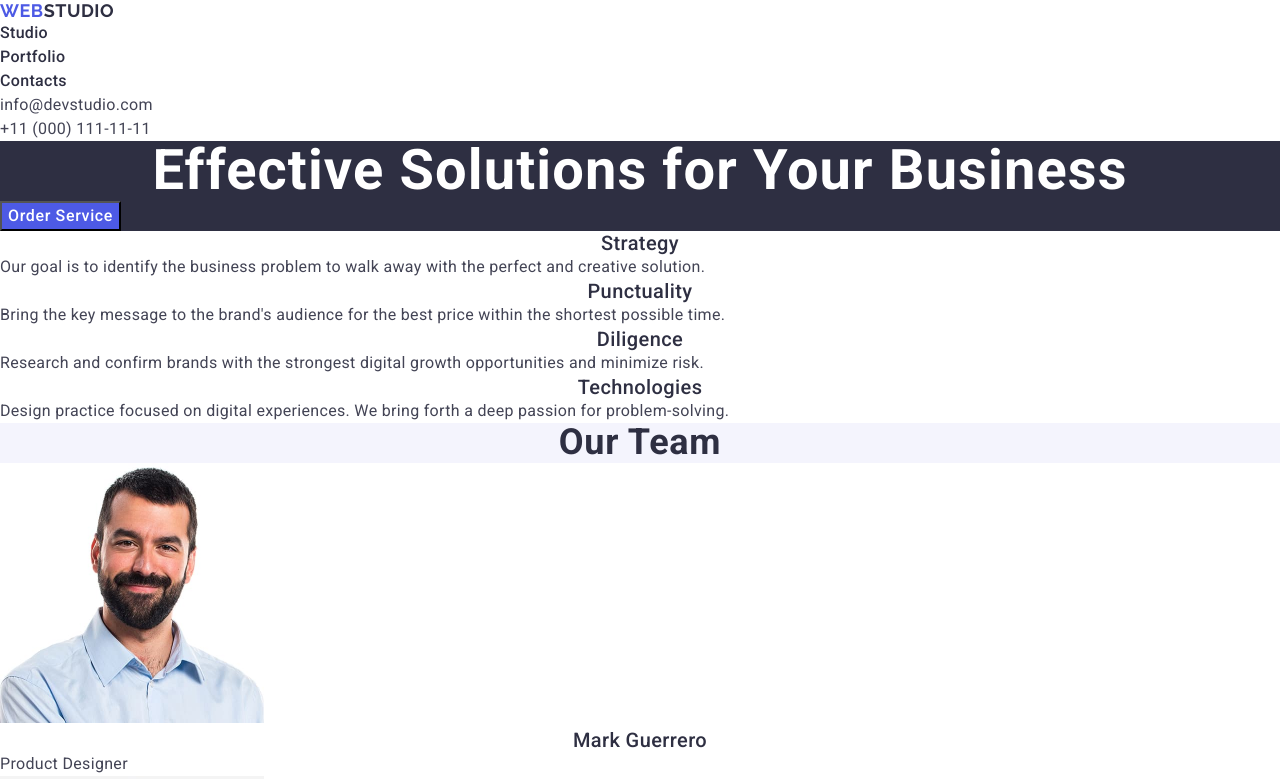
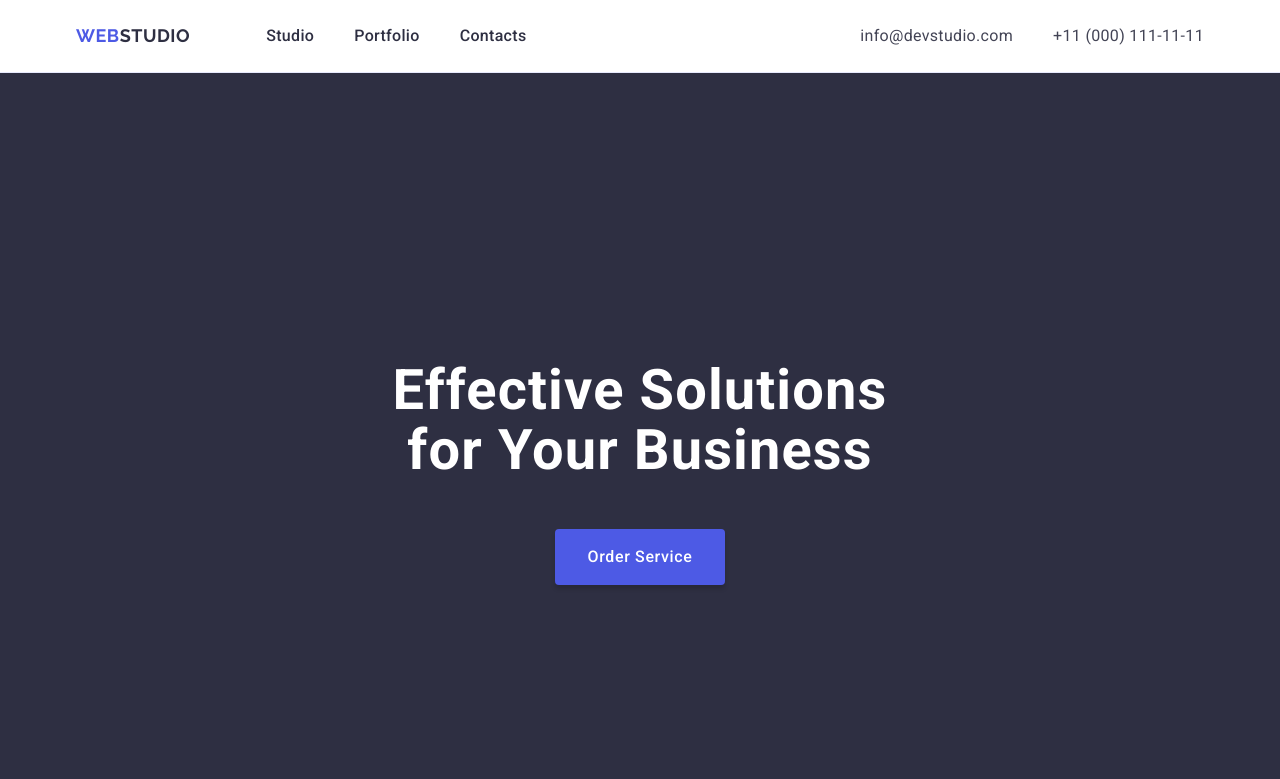
Before and after one commit to Zybin-Igor/goit-markup-hw-03, a plain HTML site: page index.html in a window 1280 px wide. Shown: the top 779 px of the page. Drawn offline with nearby package versions, Linux system fonts and the light colour scheme.

Commit message:
second commit

```diff
--- a/css/style.css
+++ b/css/style.css
@@ -3,139 +3,249 @@
 *::after {
 	box-sizing: border-box;
 }
+
 body {
-	font-family: 'Roboto', sans-serif; /* По умолчанию Regular */
+	font-family: 'Roboto', sans-serif;
+	/* По умолчанию Regular */
 	background-color: #FFFFFF;
 	color: #434455
 }
-ul {
+
+ul,
+ol {
 	list-style-type: none;
+	margin: 0;
+	padding: 0;
 }
+
+h1,
+h2,
+h3,
+h4,
+h5,
+h6,
+p {
+	margin: 0;
+}
+
 a {
 	text-decoration: none;
 }
-address {
-	font-style: normal;
-}
-h1, h2, h3, h4, h5, h6, p {
-	margin-top: 0;
-	margin-bottom: 0;
+
+/* common */
+.container {
+	max-width: 1158px;
+	padding: 0 15px;
+	margin: 0 auto;
 }
 
-ul, ol {
-	margin-top: 0;
-	margin-bottom: 0;
-	padding-left: 0;
-}
-.container {
-	max-width: 1440px;
-	padding-left: 0;
-	padding-right: 0;
-	margin-left: 0;
-	margin-right: 0;
-	}
 /* button {
 	cursor: pointer;
 } */
-/*---Header шапка сайту--*/
-/* .header {
+/*------------Header шапка сайту-----------*/
+.page-header {
+	border-bottom: 1px solid #e7e9fc;
 }
-.header-navigation {
-} */
-.header-navigation-logo {
-	font-family: "Raleway", sans-serif;
+
+.header-container {
+	display: flex;
+	align-items: center;
+}
+
+.header-nav {
+	display: flex;
+	align-items: center;
+}
+
+.logo {
+	font-family: 'Raleway', sans-serif;
 	font-weight: 700;
 	font-size: 18px;
 	line-height: 1.17;
 	letter-spacing: 0.03em;
 	text-transform: uppercase;
-color:#4D5AE5;
+	color: #4d5ae5;
 }
 
-.accent {
-	color:#2E2F42;
+.header-logo {
+	padding: 24px 0;
+	margin-right: 76px;
 }
 
-.header-navigation-link {
+.header-logo .logo-part {
+	color: #2e2f42;
+}
+
+.footer-logo .logo-part {
+	color: #f4f4fd;
+}
+
+.nav-list {
+	display: flex;
+	align-items: center;
+	gap: 40px;
+}
+
+.nav-link {
+	display: block;
+	padding: 24px 0;
 	font-weight: 500;
 	font-size: 16px;
 	line-height: 1.5;
 	letter-spacing: 0.02em;
-color:#2E2F42;
+	color: #2e2f42;
 }
 
-.header-navigation-link:hover,
-.header-navigation-link:focus {
-	color: #404BBF;
+.contacts {
+	font-style: normal;
+	margin-left: auto;
 }
 
+.contacts-list {
+	display: flex;
+	align-items: center;
+	gap: 40px;
+}
 
-.address-link {
+.contacts-link {
+	display: block;
+	padding: 24px 0;
 	font-size: 16px;
 	line-height: 1.5;
 	letter-spacing: 0.02em;
-color:#434455;
+	color: #434455;
 }
-.address-link:hover,
-.address-link:focus {
-	color: #404BBF;
+
+.nav-link:hover,
+.nav-link:focus,
+.contacts-link:hover,
+.contacts-link:focus {
+	color: #404bbf;
 }
-.text {
 
-font-size: 16px;
-line-height: 1.5;
-letter-spacing: 0.02em;
-color:#434455;
-}
 /*---Header шапка сайту--*/
 /*----section 1 _Hero-------*/
 /* .hero {
 } */
+.section {
+	padding: 120px 0;
+}
+
 .hero {
-	background-color:#2E2F42;
+	background-color: #2E2F42;
+	height: 600px;
+	display: flex;
+	flex-direction: column;
+	/* Размещаем элементы в колонку */
+	align-items: center;
+	/* Центрируем по горизонтали */
+	justify-content: center;
+	/* Центрируем по вертикали */
+	height: 100vh;
+	/* Высота блока на весь экран */
+	text-align: center;
+	background-color: #2E2F42;
 }
+
 .hero-title {
 	font-weight: 700;
 	font-size: 56px;
 	line-height: 1.07;
 	letter-spacing: 0.02em;
-text-align: center;
-color:#FFFFFF;
+	color: #FFFFFF;
+	margin-bottom: 48px;
+	/* Добавляем отступ перед кнопкой */
 
 }
+
 .hero-btn {
+	min-width: 169px;
+	height: 56px;
 	font-weight: 500;
 	font-size: 16px;
 	line-height: 1.5;
 	letter-spacing: 0.04em;
-color:#FFFFFF;
-background-color:#4D5AE5;
+	color: #FFFFFF;
+	background-color: #4D5AE5;
 	cursor: pointer;
+	border-radius: 4px;
+	padding: 16px 32px;
+	box-shadow: 0 4px 4px 0 rgba(0, 0, 0, 0.15);
+	border: none;
+	;
 }
+
 .hero-btn:hover,
 .hero-btn:focus {
 	background-color: #404BBF;
 }
+
+
 /*----section 1 _Hero-------*/
 
 /*-----section 2 _Skils-----*/
 
-.skils-title {
+.title-midi {
 	font-weight: 500;
 	font-size: 20px;
 	line-height: 1.2;
 	letter-spacing: 0.02em;
-color:#2E2F42;
+	text-align: center;
+	color: #2E2F42;
+	margin-bottom: 8px;
 }
+
+.skils-text {
+	/* font-weight: 400;
+font-size: 16px; */
+	line-height: 1.5;
+	letter-spacing: 0.02em;
+	color: #434455;
+	padding: 0;
+	font-weight: 400;
+font-size: 16px;
+}
+
+.skils-list {
+	display: flex;
+
+}
+
+.skils-item {
+	width: calc((100% - 72px) / 4);
+}
+
 /*-----section 2 _Skils-----*/
 
 /*-----Section 3 _Our Team-----*/
 .ourteam {
-	background-color:#F4F4FD;
+	background-color: #F4F4FD;
 }
+
+.text-ourteam {
+	text-align: center;
+	padding-bottom: 32px;
+
+}
+
+.ourteam-list {
+	display: flex;
+	flex-wrap: wrap;
+	justify-content: center;
+	gap: 24px;
+	/* Добавляем отступ между элементами */
+}
+
 .ourteam-item-card {
-	background-color:#FFFFFF
+	background-color: #FFFFFF;
+	flex-basis: calc((100% - 72px) / 4);
+	text-align: center;
+	border-radius: 8px;
+	border-radius: 0 0 4px 4px;
+	box-shadow: 0 2px 1px 0 rgba(46, 47, 66, 0.08), 0 1px 1px 0 rgba(9, 12, 78, 0.16), 0 1px 6px 0 rgba(46, 47, 66, 0.08);
+	/* padding: 0px 0px 32px 0px; */
 }
+
 .title-grand {
 	font-weight: 700;
 	font-size: 36px;
@@ -143,55 +253,68 @@ line-height: 1.11;
 	letter-spacing: 0.02em;
 	text-align: center;
 	text-transform: capitalize;
-color:#2E2F42;
+	color: #2E2F42;
 }
-.title-midi {
-	font-weight: 500;
-font-size: 20px;
-line-height: 1.2;
-letter-spacing: 0.02em;
-text-align: center;
-color:#2E2F42
-}
-.ourteam-title {
-	font-weight: 500;
-font-size: 20px;
-line-height: 1.2;
-letter-spacing: 0.02em;
-text-align: center;
-color:#2E2F42
-}
+
+
 /*-----Section 3 _Our Team-----*/
-/*-----section 4 _Our Portfolio-----*/
+/*----section 4 _Our Portfolio-----*/
+
 .ourportfolio .title-grand {
 	text-transform: capitalize;
 
 }
+
+.portfolio-list {
+	display: flex;
+	flex-wrap: wrap;
+	justify-content: center;
+	gap: 24px;
+}
+
+.portfolio-item {
+	background-color: #FFFFFF;
+	/* flex-basis: calc((100% - 72px) / 4); */
+	text-align: center;
+	border-radius: 8px;
+	border-radius: 0 0 4px 4px;
+	box-shadow: 0 2px 1px 0 rgba(46, 47, 66, 0.08), 0 1px 1px 0 rgba(9, 12, 78, 0.16), 0 1px 6px 0 rgba(46, 47, 66, 0.08);
+}
+.text-portfolio {
+	display: flex;
+	padding: 4px 16px 4px 314px;
+	flex-wrap: wrap-reverse;
+
+}
+
 /*-----section 4 _Our Portfolio-----*/
 /*-----section 5 _Footer-----*/
 .footer {
-	background-color:#2E2F42
+	background-color: #2E2F42
 }
-.footer-navigation-logo {
+
+.footer-logo {
 	font-family: "Raleway", sans-serif;
 	font-weight: 700;
 	font-size: 18px;
 	line-height: 1.17;
 	letter-spacing: 0.03em;
 	text-transform: uppercase;
-	color:#4D5AE5
+	color: #4D5AE5
 }
-.footer-text {
+
+.footer-part {
 	font-size: 16px;
 	line-height: 1.5;
 	letter-spacing: 0.02em;
-color:#F4F4FD
+	color: #F4F4FD
 }
+
 .footer-accent {
 	font-weight: 700;
 	font-size: 18px;
-line-height: 1.16667;
+	line-height: 1.17;
 	letter-spacing: 0.03em;
 	text-transform: uppercase;
-color:#F4F4FD
+	color: #F4F4FD
 }
--- a/index.html
+++ b/index.html
@@ -17,138 +17,152 @@
 
 <body>
 	<!--Header шапка сайту-->
-	<div class="container">
-	<header class="header">
-		<nav class="header-navigation">
-			<a class="header-navigation-logo" href="./index.html">Web<span class="accent">Studio</span></a>
-			<ul>
-				<li><a class="header-navigation-link" href="./index.html">Studio</a>
+	<header class="page-header">
+		<div class="container header-container">
+			<nav class="header-nav">
+				<a class="logo header-logo" href="./index.html">Web<span class="logo-part">Studio</span></a>
+				<ul class="nav-list">
+					<li class="nav-item">
+						<a class="nav-link" href="./index.html">Studio</a>
 					</li>
-				<li><a class="header-navigation-link" href="">Portfolio</a>
-				</li>
-				<li><a class="header-navigation-link" href="">Contacts</a>
-				</li>
+					<li class="nav-item"><a class="nav-link" href="">Portfolio</a></li>
+					<li class="nav-item"><a class="nav-link" href="">Contacts</a></li>
 				</ul>
 			</nav>
-		<address class="address">
-			<ul>
-				<li><a class="address-link" href="mailto:info@devstudio.com">info@devstudio.com</a>
+
+			<address class="contacts">
+				<ul class="contacts-list">
+					<li class="contacts-item">
+						<a class="contacts-link" href="mailto:info@devstudio.com">info@devstudio.com</a>
 					</li>
-				<li><a class="address-link" href="tel:+110001111111">+11 (000) 111-11-11</a>
+					<li class="contacts-item">
+						<a class="contacts-link" href="tel:+110001111111">+11 (000) 111-11-11</a>
 					</li>
 				</ul>
 			</address>
+		</div>
 	</header>
-</div>
+
 	<!--section 1 _Hero-->
 	<main>
+
+		<section class="section hero">
 			<div class="container">
-		<section class="hero">
-			<h1 class="hero-title">Effective Solutions for Your Business</h1>
+				<h1 class="hero-title">Effective Solutions <br> for Your Business</h1>
 				<button class="hero-btn" type="button">Order Service</button>
+			</div>
 		</section>
-	</div>
 		<!--section 2 _Skils-->
+		<section class=" section skils">
 			<div class="container">
-		<section class="skils">
 				<h2 hidden>Skils</h2>
-			<ul>
-				<li>
+				<ul class="skils-list">
+					<li class="skils-item">
 						<h3 class="title-midi">Strategy</h3>
-					<p class="text">Our goal is to identify the business
+						<p class="skils-text">Our goal is to identify the business
 							problem to walk away with the perfect and creative solution.</p>
 					</li>
-				<li>
+					<li class="skils-item">
 						<h3 class="title-midi">Punctuality</h3>
-					<p class="text">Bring the key message to the brand's audience for the best price within the shortest possible
+						<p class="skils-text">Bring the key message to the brand's audience for the best price within the shortest
+							possible
 							time.</p>
 					</li>
-				<li>
+					<li class="skils-item">
 						<h3 class="title-midi">Diligence</h3>
-					<p class="text">Research and confirm brands with the strongest digital growth opportunities and minimize risk.
+						<p class="skils-text">Research and confirm brands with the strongest digital growth opportunities and minimize
+							risk.
 						</p>
 					</li>
-				<li>
+					<li class="skils-item">
 						<h3 class="title-midi">Technologies</h3>
-					<p class="text">Design practice focused on digital experiences. We bring forth a deep passion for
+						<p class="skils-text">Design practice focused on digital experiences. We bring forth a deep passion for
 							problem-solving.</p>
 					</li>
 				</ul>
+			</div>
 		</section>
-	</div>
+
 		<!--Section 3 _Our Team-->
+		<section class=" section ourteam">
 			<div class="container">
-		<section class="ourteam">
 				<h2 class="title-grand">Our Team</h2>
-			<ul>
-				<li class="ourteam-item-card"><img class="ourteam-images" src="./images/markguerrero.jpg" width="264" height="260" alt="product designer">
+				<ul class="ourteam-list">
+					<li class="ourteam-item-card"><img class="ourteam-images" src="./images/markguerrero.jpg" width="264"
+							height="260" alt="product designer">
 						<h3 class="title-midi">Mark Guerrero</h3>
-					<p class="text">Product Designer</p>
+						<p class="text-ourteam ">Product Designer</p>
 					</li>
-				<li class="ourteam-item-card"><img class="ourteam-images" src="./images/tomford.jpg" width="264" height="260" alt="frontend designer">
+					<li class="ourteam-item-card"><img class="ourteam-images" src="./images/tomford.jpg" width="264" height="260"
+							alt="frontend designer">
 						<h3 class="title-midi">Tom Ford</h3>
-					<p class="text">Frontend Developer</p>
+						<p class="text-ourteam">Frontend Developer</p>
 					</li>
-				<li class="ourteam-item-card"><img class="ourteam-images" src="./images/camilagarcia.jpg" width="264" height="260" alt="foto marketing">
+					<li class="ourteam-item-card"><img class="ourteam-images" src="./images/camilagarcia.jpg" width="264"
+							height="260" alt="foto marketing">
 						<h3 class="title-midi">Camila Garcia</h3>
-					<p class="text">Marketing</p>
+						<p class="text-ourteam">Marketing</p>
 					</li>
-				<li class="ourteam-item-card" ><img class="ourteam-images" src="./images/danielwilson.jpg" width="264" height="260" alt="ui designer">
+					<li class="ourteam-item-card"><img class="ourteam-images" src="./images/danielwilson.jpg" width="264"
+							height="260" alt="ui designer">
 						<h3 class="title-midi">Daniel Wilson</h3>
-					<p class="text">UI Designer</p>
+						<p class="text-ourteam">UI Designer</p>
 					</li>
 				</ul>
+			</div>
 		</section>
-	</div>
+
 		<!--section 4 _Our Portfolio-->
+		<section class="section ourportfolio">
 			<div class="container">
-		<section class="ourportfolio">
 				<h2 class="title-grand">Our Portfolio</h2>
-			<ul>
-				<li>
+				<ul class="portfolio-list">
+					<li class="portfolio-item">
 						<img src="./images/bankapp.jpg" width="360" height="300" alt="banking app">
 						<h3 class="title-midi">Banking App</h3>
-					<p class="text">App</p>
+						<p class="text-portfolio">App</p>
 					</li>
-				<li>
+					<li class="portfolio-item" >
 						<img src="./images/cashlesspayment.jpg" width="360" height="300" alt="cashless payment">
 						<h3 class="title-midi">Cashless Payment</h3>
-					<p class="text">Marketing</p>
+						<p class="text-portfolio">Marketing</p>
 					</li>
-				<li>
+					<li class="portfolio-item" >
 						<img src="./images/meditaionapp.jpg" width="360" height="300" alt="meditaion app">
 						<h3 class="title-midi">Meditation App</h3>
-					<p class="text">App</p>
+						<p class="text-portfolio">App</p>
 					</li>
-				<li>
+					<li class="portfolio-item" >
 						<img src="./images/taxiservice.jpg" width="360" height="300" alt="taxi service">
 						<h3 class="title-midi">Taxi Service</h3>
-					<p class="text">Marketing</p>
+						<p class="text-portfolio">Marketing</p>
 					</li>
-				<li>
+					<li class="portfolio-item" >
 						<img src="./images/screenillustrations.jpg" width="360" height="300" alt="screen illustrations">
 						<h3 class="title-midi">Screen Illustrations</h3>
-					<p class="text">Design</p>
+						<p class="text-portfolio">Design</p>
 					</li>
-				<li>
+					<li class="portfolio-item" >
 						<img src="./images/onlinecourses.jpg" width="360" height="300" alt="online courses">
 						<h3 class="title-midi">Online Courses</h3>
-					<p class="text">Marketing</p>
+						<p class="text-portfolio">Marketing</p>
 					</li>
 				</ul>
+			</div>
 		</section>
-	</div>
+
 	</main>
 
 	<!--section 5 _Footer-->
+
+	<footer class="footer">
 		<div class="container">
-	<footer class="footer">
-		<a class="footer-navigation-logo" href="./index.html">Web<span class="footer-accent">Studio</span></a>
-		<p class="footer-text">Increase the flow of customers and sales for your business with digital marketing & growth
+			<a class="footer-logo" href="./index.html">Web<span class="footer-accent">Studio</span></a>
+			<p class="footer-part">Increase the flow of customers and sales for your business with digital marketing & growth
 				solutions.</p>
 			<h2 hidden>footer</h2>
+		</div>
 	</footer>
-</div>
 
 </body>
 
```
Also changed, not shown: 1 other file. Lines whose indentation alone changed are shown as unchanged.
